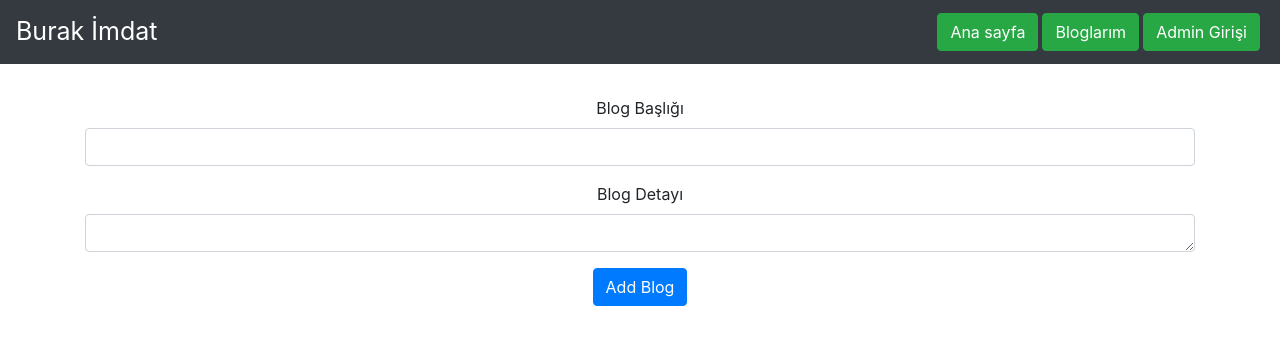
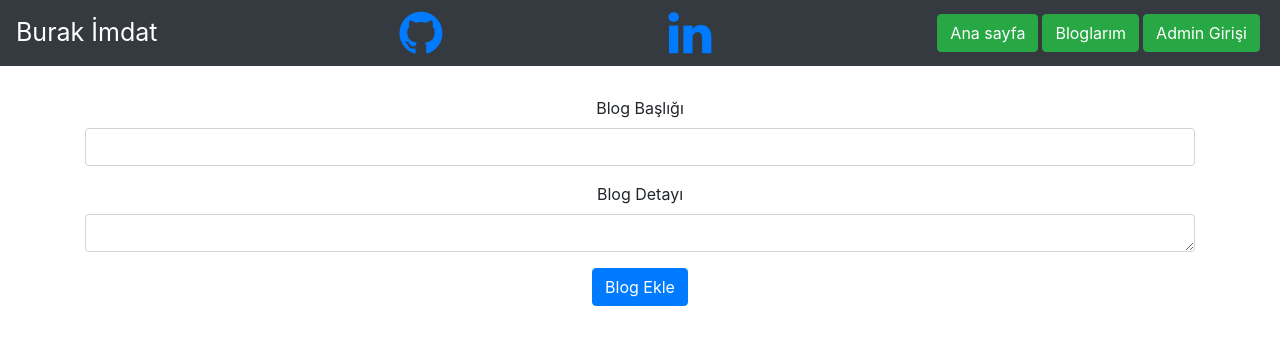
Before and after one commit to burakJs/cvsite, a React (Create React App) app: page /addblogs in a window 1280 px wide. Shown: the top 344 px of the page. Built offline with nearby package versions, Linux system fonts and the light colour scheme; no server answers.

Commit message:
Error Fixed

```diff
--- a/public/index.html
+++ b/public/index.html
@@ -9,8 +9,7 @@
       name="description"
       content="Web site created using create-react-app"
     />
-
-    <link rel="stylesheet" href="https://cdn.jsdelivr.net/npm/bootstrap@4.5.3/dist/css/bootstrap.min.css" integrity="sha384-TX8t27EcRE3e/ihU7zmQxVncDAy5uIKz4rEkgIXeMed4M0jlfIDPvg6uqKI2xXr2" crossorigin="anonymous">
+    <link rel="stylesheet" href="https://cdnjs.cloudflare.com/ajax/libs/font-awesome/4.7.0/css/font-awesome.min.css">    <link rel="stylesheet" href="https://cdn.jsdelivr.net/npm/bootstrap@4.5.3/dist/css/bootstrap.min.css" integrity="sha384-TX8t27EcRE3e/ihU7zmQxVncDAy5uIKz4rEkgIXeMed4M0jlfIDPvg6uqKI2xXr2" crossorigin="anonymous">
 
     <!--
       Notice the use of %PUBLIC_URL% in the tags above.
--- a/src/Components/AddBlogs.js
+++ b/src/Components/AddBlogs.js
@@ -14,6 +14,10 @@ function AddBlogs() {
     //const [datas,setDatas] = useState([]);
     var ref = firebase.database().ref('blogs');
 
+    function timeout(delay) {
+        return new Promise( res => setTimeout(res, delay) );
+    }
+
     const checkRow = (text) =>{
         setDetails(text);
         //console.log((Math.floor((text.length)/162))+1);
@@ -27,7 +31,7 @@ function AddBlogs() {
                 "head":header,
                 "details":details
             }
-        var pushingKey = await ref.push(fakeDatas).key;
+            var pushingKey = ref.push(fakeDatas).key;
             ref.child(pushingKey).set({
                 "id":pushingKey,
                 "head":header,
@@ -48,7 +52,7 @@ function AddBlogs() {
                 <textarea className="form-control" onChange={e => checkRow(e.target.value)} id="exampleFormControlTextarea1" rows={row}></textarea>
             </div>
 
-            <button className="btn btn-primary " onClick={addData}>Add Blog</button>
+            <button className="btn btn-primary " onClick={addData}>Blog Ekle</button>
             </form>
         </div>
     )
--- a/src/Components/Blogs.js
+++ b/src/Components/Blogs.js
@@ -10,7 +10,7 @@ import '../App.css';
 
 function Blogs() {
   const [datas,setDatas] = useState([]);
-  const [isSign,setIsSign] = useState(true);
+  const [isSign,setIsSign] = useState(false);
 
   var ref = firebase.database().ref('blogs');
 
--- a/src/Components/Header.js
+++ b/src/Components/Header.js
@@ -28,7 +28,13 @@ function Header() {
   return (
       <>
     <nav className="navbar navbar-dark bg-dark fixed-top">
-        <a className="navbar-brand" style={{'fontSize':25}}>Burak İmdat</a>
+        <a href="/" className="navbar-brand" style={{'fontSize':25}}>Burak İmdat</a>
+        <a href="https://github.com/burakJs">
+          <i class="fa fa-github" style={{'fontSize':50}}></i>
+          </a>
+        <a href="https://www.linkedin.com/in/burak-imdat-b87a391bb/">
+        <i class="fa fa-linkedin" style={{'fontSize':50}}></i>
+          </a>
 
                 <form className="form-inline">
                 <Link to="/">
--- a/src/Components/Main.js
+++ b/src/Components/Main.js
@@ -9,7 +9,6 @@ import '../App.css';
 import EducationPNG from '../Assets/education.png';
 import EventsPNG from '../Assets/events.png';
 import LanguagesPNG from '../Assets/languages.jpeg';
-import GithubPNG from '../Assets/github.png';
 import ProjectsPNG from '../Assets/projects.png';
 
 function Main() {
@@ -71,14 +70,14 @@ function Main() {
                                 - Yükleniyor... -
                                 <br/>
                                 <a href="https://github.com/burakJs/cvsite">
-                                    <img src={GithubPNG} style={{'width':30,'height':30}}/>
+                                <i class="fa fa-github" style={{'fontSize':35,'color':'black'}}></i>
                                     </a>
                             </li>
                             <li className="list-group-item">
                             BlogB <br/>
                             - Yükleniyor... -<br/>
                             <a href="https://github.com/burakJs/cvsite">
-                                <img src={GithubPNG} style={{'width':30,'height':30}}/>
+                            <i class="fa fa-github" style={{'fontSize':35,'color':'black'}}></i>
                             </a>
                             </li>
                         </ul>
```
Also changed, not shown: src/Assets/linkedin.png (added), 1 other file (tests, documents, lock files or other folders). Lines whose indentation alone changed are shown as unchanged.
